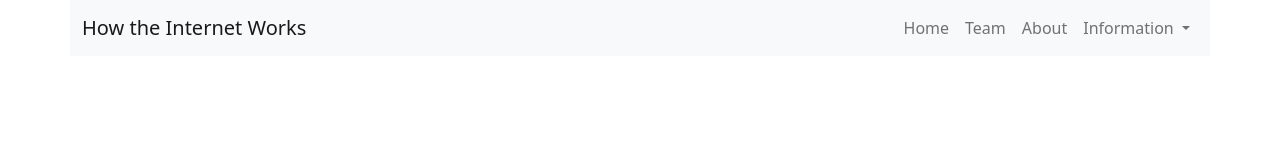
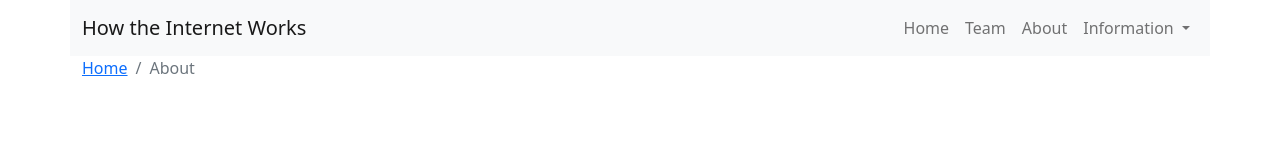
Before and after one commit to DavidJL1997/HistoryoftheInternet1, a plain HTML site: page docs/about.html in a window 1280 px wide. Drawn offline with nearby package versions, Linux system fonts and the light colour scheme.

Commit message:
added breadcrumb to about

```diff
--- a/docs/about.html
+++ b/docs/about.html
@@ -52,6 +52,12 @@
             </div>
 
         </nav>
+        <nav  aria-label="breadcrumb">
+            <ol class="breadcrumb">
+                <li class="breadcrumb-item"><a href="index.html">Home</a></li>
+                <li class="breadcrumb-item active" aria-current="page">About</li>
+            </ol>
+        </nav>
     </div>
 </div>
 </body>
```
